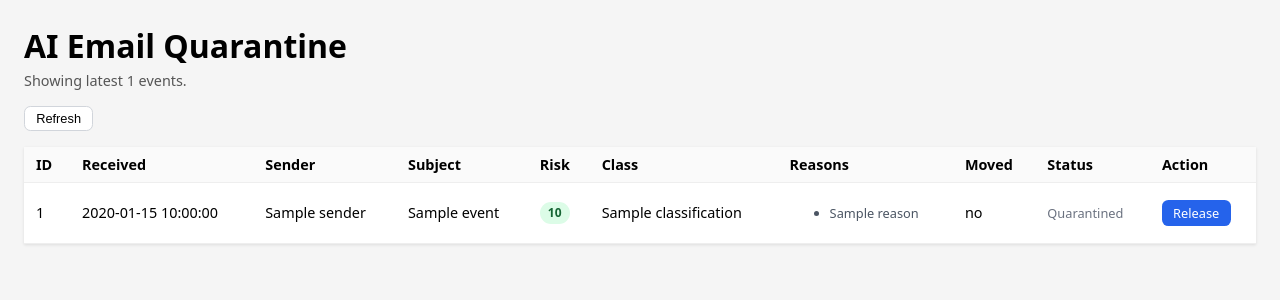
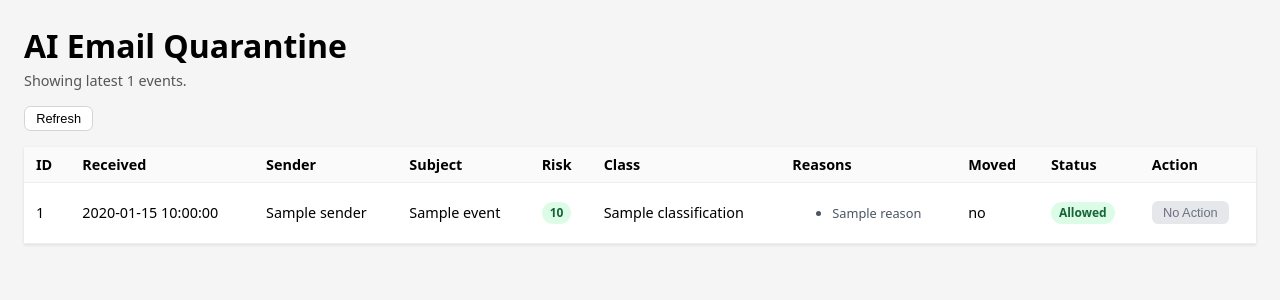
Before and after one commit to benGigaTech/email-analysis-tool, a FastAPI app: template templates/quarantine.html in a window 1280 px wide. Shown: the top 300 px of the page. Run offline with FastAPI, Linux system fonts and the light colour scheme; the template is opened without the code that fills it: most values are stand-ins (such as "Sample title", 1, 10 or a date in 2020).

Commit message:
fix: dashboard status labels and disabled release button

```diff
--- a/templates/quarantine.html
+++ b/templates/quarantine.html
@@ -168,15 +168,18 @@
           <td>
             {% if e.released %}
               <span class="released">Released</span>
+            {% elif e.moved %}
+              <span class="not-released">Quarantined</span>
             {% else %}
-              <span class="not-released">Quarantined</span>
+              <span class="badge badge-low">Allowed</span>
             {% endif %}
           </td>
           <td>
             {% if e.released %}
               <button class="btn btn-disabled" disabled>Released</button>
+            {% elif not e.moved %}
+              <button class="btn btn-disabled" disabled>No Action</button>
             {% else %}
-              <!-- Always allow Release for unreleased events, regardless of moved flag -->
               <a class="btn btn-release" href="/admin/quarantine/{{ e.id }}/release">
                 Release
               </a>
```
Also changed, not shown: README.md.
